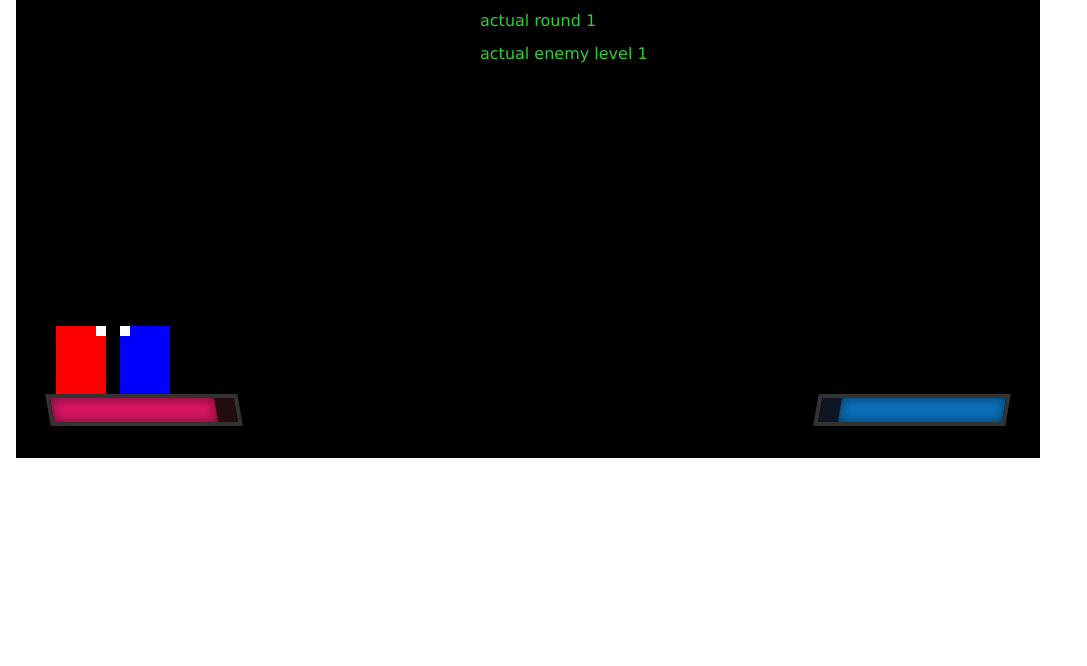
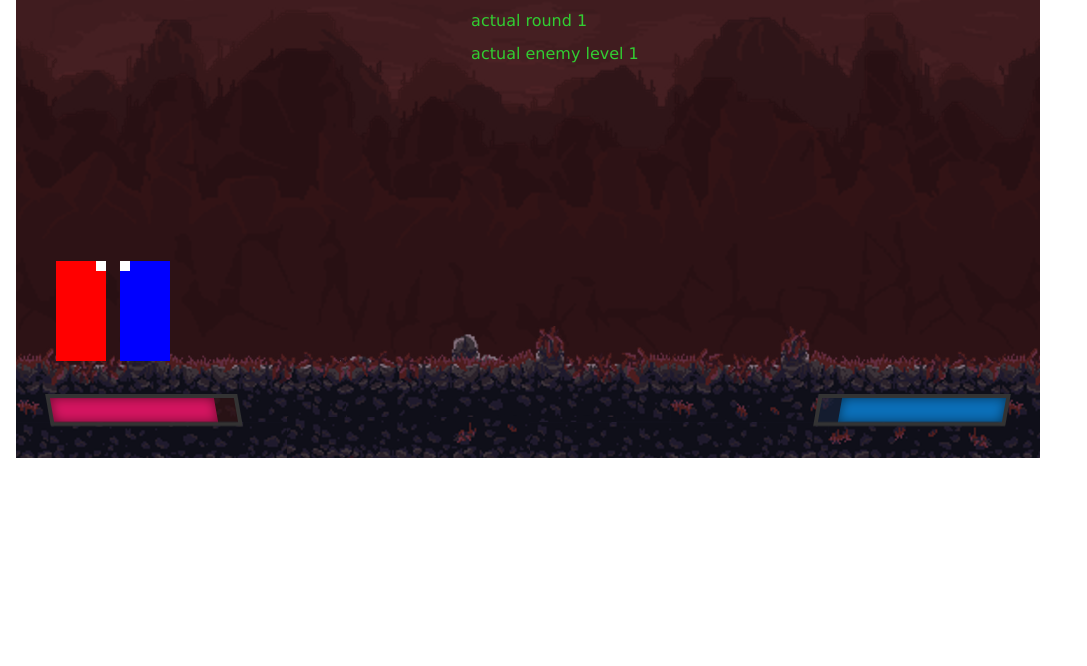
Before and after one commit to matheusbloize/CSFighty, a plain HTML site: page index.html in a window 1280 px wide. Shown: the part 134-800 px from the top of the page, without its empty margins (0-1087 px from the left). Drawn offline with Linux system fonts and the light colour scheme.

Commit message:
feat: add test stage background

```diff
--- a/src/index.js
+++ b/src/index.js
@@ -17,7 +17,7 @@ const ctx = canvas.getContext('2d');
 const defaultWidth = 50;
 const defaultHeight = 100;
 const widthSpace = 40;
-const differenceSpace = 32;
+const differenceSpace = 97;
 const floorPositionY = canvas.height - defaultHeight - differenceSpace;
 const entities = [
   new Fighter(
@@ -86,6 +86,8 @@ const firstFighterBlockBar = document.querySelector(
 const secondFighterBlockBar = document.querySelector(
   '#hud .hud_fighter-2_block-bar_content'
 );
+const stageBackground = new Image();
+stageBackground.src = '../assets/stages/test_stage.png';
 
 let lastKey;
 let attackCooldown = {
@@ -150,6 +152,7 @@ manageInterval('set', intervals, 'bars', references, 100);
 function animate() {
   requestAnimationFrame(animate);
   ctx.clearRect(0, 0, canvas.width, canvas.height);
+  ctx.drawImage(stageBackground, 0, 0, canvas.width, canvas.height);
 
   for (const entity of entities) {
     if (!actualRound.finished) {
@@ -169,7 +172,7 @@ function animate() {
 
         // move player
         if (keys.w.pressed && entity.getPositionY() == floorPositionY) {
-          entity.setVelocity(entity.getVelocity() - 20);
+          entity.setVelocity(entity.getVelocity() - 25);
 
           // move left or right while jumping
           if (keys.a.pressed && lastKey === 'a') {
@@ -180,7 +183,7 @@ function animate() {
                 canvas.width
               )
             ) {
-              entity.setPositionX(entity.getPositionX() - 1);
+              entity.setPositionX(entity.getPositionX() - 2);
             }
           } else if (keys.d.pressed && lastKey === 'd') {
             if (
@@ -190,7 +193,7 @@ function animate() {
                 canvas.width
               )
             ) {
-              entity.setPositionX(entity.getPositionX() + 1);
+              entity.setPositionX(entity.getPositionX() + 2);
             }
           }
         }
@@ -336,19 +339,19 @@ function animate() {
   ctx.fillStyle = 'limegreen';
   ctx.fillText(
     `actual match ${matchInfo.number}`,
-    canvas.width / 2 - differenceSpace - differenceSpace / 2,
+    canvas.width / 2.25,
     canvas.height / 5
   );
   ctx.fillText(
     `actual round ${actualRound.number}`,
-    canvas.width / 2 - differenceSpace - differenceSpace / 2,
+    canvas.width / 2.25,
     canvas.height / 4
   );
   ctx.fillText(
     `actual enemy level ${enemyLevel.actual} ${
       enemyLevel.actual === enemyLevel.max ? 'BOSS' : ''
     }`,
-    canvas.width / 2 - differenceSpace - differenceSpace / 2,
+    canvas.width / 2.25,
     canvas.height / 3.25
   );
 }
--- a/styles/index.css
+++ b/styles/index.css
@@ -231,8 +231,7 @@ canvas {
   max-width: 64em;
   width: 100%;
   display: flex;
-  height: 6em;
-  top: 28em;
+  top: 34em;
 }
 
 .special-bar_fighter-1,
```
Also changed, not shown: assets/stages/test_stage.png (added).
